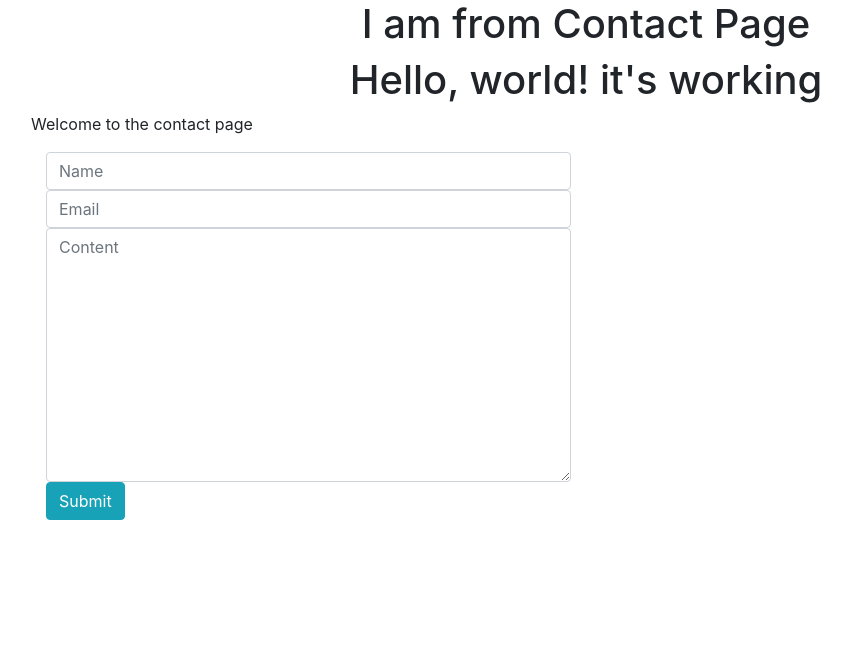
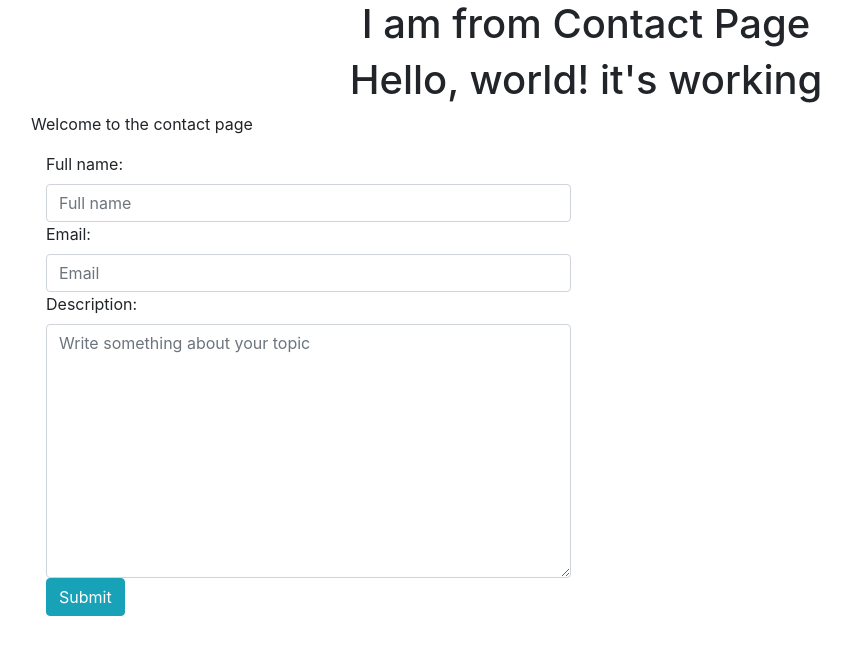
Before and after one commit to lhmisho/django-eCommerce, a Django app: page /contact/ in a window 1280 px wide. Shown: the top 655 px of the page, without its empty margins (54-905 px from the left). Run offline with Django 3.2, Linux system fonts and the light colour scheme; some libraries are stand-ins or nearby versions.

Commit message:
In this lesson discussed about django forms. also a simple validtion of email form, seen what is cleaned data etc

```diff
--- /dev/null
+++ b/eshop/eshop/forms.py
@@ -0,0 +1,13 @@
+from django import forms
+
+class ContactForm(forms.Form):
+    fullname    = forms.CharField(label='Full name', max_length=120, widget=forms.TextInput(attrs={"class" : "form-control", "id": "fullname", "placeholder":"Full name"}))
+    email       = forms.EmailField(label='Email', max_length=120, widget=forms.EmailInput(attrs={"class" : "form-control", "id" : "contactId", "placeholder" : "Email"}))
+    content     = forms.CharField(label='Description', max_length=500, widget=forms.Textarea(attrs={"class" : "form-control", "id" : "contactDescription", "placeholder" : "Write something about your topic"}))
+
+    # a simple example of email validation
+    def clean_email(self):
+        email = self.cleaned_data.get("email")
+        if 'gmail.com' not in email:
+            raise forms.ValidationError("Email has to be GMAIL")
+        return email
--- a/eshop/eshop/views.py
+++ b/eshop/eshop/views.py
@@ -1,5 +1,8 @@
 from django.http import HttpResponse
 from django.shortcuts import render
+
+# import ContactForm from .form
+from .forms import ContactForm
 
 def home_page(request):
     title = "I am from Home Page"
@@ -22,16 +25,22 @@ def about_page(request):
 def contact_page(request):
     title   = "I am from Contact Page"
     content = "Welcome to the contact page"
+
+    # created a instance of ContactForm()
+    contact_form = ContactForm(request.POST or None)   # if data is POST request else None
     context = {
         "title"     : title,
-        "content"   : content
+        "content"   : content,
+        "form"      : contact_form              # passing the form instance to context so that we can access it in view.html as {{form}}
     }
 
+    if contact_form.is_valid():
+        print(contact_form.cleaned_data)
     # checking is this request is POST or not
-    if request.method == "POST":
-        print(request.POST)          # printing the requested value as dict
-        print(request.POST.get('fullname'))   # printing the acutal requested value
-        print(request.POST.get('email'))
-        print(request.POST.get('content'))
+    # if request.method == "POST":
+    #     print(request.POST)          # printing the requested value as dict
+    #     print(request.POST.get('fullname'))   # printing the acutal requested value
+    #     print(request.POST.get('email'))
+    #     print(request.POST.get('content'))
 
     return render(request, 'contact/view.html', context)
--- a/eshop/templates/contact/view.html
+++ b/eshop/templates/contact/view.html
@@ -21,11 +21,15 @@
                 <p>{{ content }}</p>
                 <div class="col-sm-6 col-12">
                     <form action="" method="POST">{% csrf_token %}
+                        {{ form }}
+                        <button type="submit" class="btn btn-info">Submit</button>
+                    </form>
+                    <!-- <form action="" method="POST">{% csrf_token %}
                         <input type="text" class="form-control" placeholder="Name" name="fullname">
                         <input type="text" class="form-control" placeholder="Email" name="email">
                         <textarea name="content" cols="30" rows="10" class="form-control" placeholder="Content"></textarea>
                         <button type="submit" class="btn btn-info">Submit</button>
-                    </form>
+                    </form> -->
                 </div>
             </div>
         </div>
```
